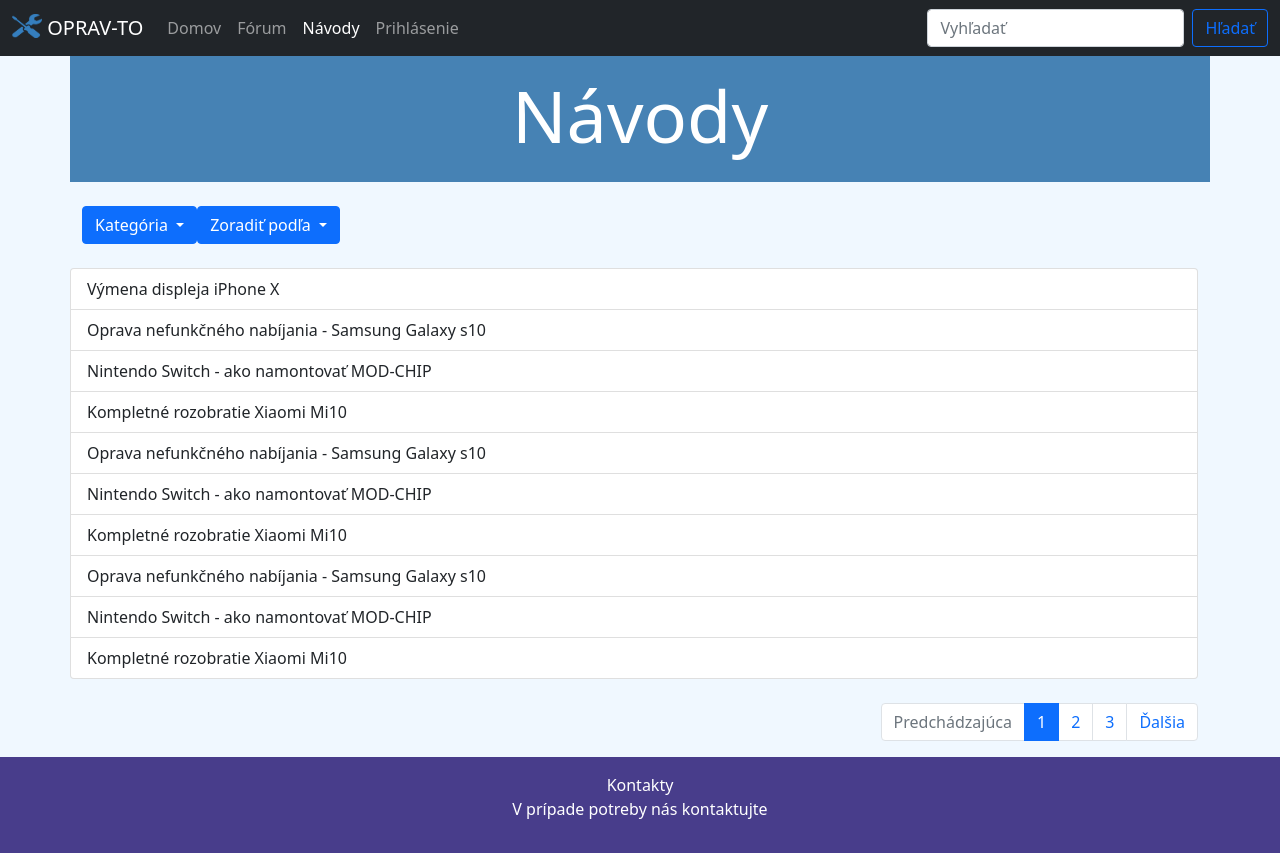
After one commit to AndrejMichalek/SemestralnaPracaVAII, a PHP site: page /navody.html in a window 1280 px wide. The commit adds this page. Run offline with PHP 8.4, Linux system fonts and the light colour scheme.

Commit message:
Pridanie návodov, dizajnu návodov, oprava bugov, zobrazenie kontaktov centrovane na stred

```diff
--- a/css.css
+++ b/css.css
@@ -6,7 +6,8 @@ body {
     background-color:aliceblue;
 }
 .logo {
-    width: 40px;
+    width: 30px;
+    height:24px
 }
 
 /*.navbar{
@@ -41,3 +42,8 @@ body {
 
     }
 }
+
+.textkontaktov {
+
+    text-align: center;
+}
--- a/index.html
+++ b/index.html
@@ -19,7 +19,7 @@
     <nav class="navbar navbar-expand-lg navbar-dark bg-dark fixed-top ">
         <div class="container-fluid">
             <a class="navbar-brand" href="index.html">
-                <img src="logo.png" alt="" width="30" height="24" class="d-inline-block align-text-top">
+                <img src="logo.png" alt="logo" class="d-inline-block align-text-top logo">
                 OPRAV-TO
             </a>
             <button class="navbar-toggler" type="button" data-bs-toggle="collapse" data-bs-target="#navbarSupportedContent" aria-controls="navbarSupportedContent" aria-expanded="false" aria-label="Toggle navigation">
@@ -34,7 +34,7 @@
                         <a class="nav-link" href="forum.html">Fórum</a>
                     </li>
                     <li class="nav-item">
-                        <a class="nav-link" href="#">Návody</a>
+                        <a class="nav-link" href="navody.html">Návody</a>
                     </li>
                     <li class="nav-item">
                         <a class="nav-link" href="#">Prihlásenie</a>
--- /dev/null
+++ b/navody.html
@@ -0,0 +1,148 @@
+<!DOCTYPE html>
+<html lang="en">
+<head>
+    <meta charset="UTF-8">
+    <title>Oprav-to Navody</title>
+
+    <meta name="viewport" content="width=device-width, initial-scale=1">
+
+    <!-- Latest compiled and minified CSS -->
+    <link href="https://cdn.jsdelivr.net/npm/bootstrap@5.1.1/dist/css/bootstrap.min.css" rel="stylesheet">
+
+    <!-- Latest compiled JavaScript -->
+    <script src="https://cdn.jsdelivr.net/npm/bootstrap@5.1.1/dist/js/bootstrap.bundle.min.js"></script>
+
+    <link href="css.css" rel="stylesheet" type="text/css">
+</head>
+<body>
+
+
+
+
+<nav class="navbar navbar-expand-lg navbar-dark bg-dark fixed-top">
+    <div class="container-fluid">
+        <a class="navbar-brand" href="index.html">
+            <img src="logo.png" alt="logo" class="d-inline-block align-text-top logo">
+            OPRAV-TO
+        </a>
+        <button class="navbar-toggler" type="button" data-bs-toggle="collapse" data-bs-target="#navbarSupportedContent" aria-controls="navbarSupportedContent" aria-expanded="false" aria-label="Toggle navigation">
+            <span class="navbar-toggler-icon"></span>
+        </button>
+        <div class="collapse navbar-collapse" id="navbarSupportedContent">
+            <ul class="navbar-nav me-auto mb-2 mb-lg-0">
+                <li class="nav-item">
+                    <a class="nav-link" aria-current="page" href="index.html">Domov</a>
+                </li>
+                <li class="nav-item">
+                    <a class="nav-link" href="forum.html">Fórum</a>
+                </li>
+                <li class="nav-item">
+                    <a class="nav-link active" href="navody.html">Návody</a>
+                </li>
+                <li class="nav-item">
+                    <a class="nav-link" href="forum.html">Prihlásenie</a>
+                </li>
+
+            </ul>
+            <form class="d-flex">
+                <input class="form-control me-2" type="search" placeholder="Vyhľadať" aria-label="Search">
+                <button class="btn btn-outline-primary" type="submit">Hľadať</button>
+            </form>
+        </div>
+    </div>
+</nav>
+
+<div class="container my-4 pt-5 mt-4 pb-3 modry">
+    <h2 class="display-2">Návody</h2>
+</div>
+
+<div class="container">
+    <div class="btn-group">
+        <div class="dropdown">
+            <button type="button" class="btn btn-primary dropdown-toggle" data-bs-toggle="dropdown">
+                Kategória
+            </button>
+            <ul class="dropdown-menu">
+                <li><a class="dropdown-item active" href="#">Všetko</a></li>
+                <li><a class="dropdown-item" href="#">Smartphony</a></li>
+                <li><a class="dropdown-item" href="#">Počítače</a></li>
+                <li><a class="dropdown-item" href="#">Ostatné</a></li>
+            </ul>
+        </div>
+        <div class="dropdown">
+            <button type="button" class="btn btn-primary dropdown-toggle" data-bs-toggle="dropdown">
+                Zoradiť podľa
+            </button>
+            <ul class="dropdown-menu">
+                <li><a class="dropdown-item active" href="#">Od najnovšieho príspevku</a></li>
+                <li><a class="dropdown-item" href="#">Od najstaršieho príspevku</a></li>
+            </ul>
+        </div>
+    </div>
+</div>
+
+
+
+<div class="container  my-4 my-4 list-group">
+    <a href="tutorial.html" class="list-group-item list-group-item-action d-flex justify-content-between align-items-center">
+        Výmena displeja iPhone X
+    </a>
+
+    <a href="#" class="list-group-item list-group-item-action d-flex justify-content-between align-items-center">
+       Oprava nefunkčného nabíjania - Samsung Galaxy s10
+    </a>
+
+    <a href="#" class="list-group-item list-group-item-action d-flex justify-content-between align-items-center">
+        Nintendo Switch - ako namontovať MOD-CHIP
+    </a>
+
+    <a href="#" class="list-group-item list-group-item-action d-flex justify-content-between align-items-center">
+        Kompletné rozobratie Xiaomi Mi10
+    </a>
+
+    <a href="#" class="list-group-item list-group-item-action d-flex justify-content-between align-items-center">
+        Oprava nefunkčného nabíjania - Samsung Galaxy s10
+    </a>
+
+    <a href="#" class="list-group-item list-group-item-action d-flex justify-content-between align-items-center">
+        Nintendo Switch - ako namontovať MOD-CHIP
+    </a>
+
+    <a href="#" class="list-group-item list-group-item-action d-flex justify-content-between align-items-center">
+        Kompletné rozobratie Xiaomi Mi10
+    </a>
+
+    <a href="#" class="list-group-item list-group-item-action d-flex justify-content-between align-items-center">
+        Oprava nefunkčného nabíjania - Samsung Galaxy s10
+    </a>
+
+    <a href="#" class="list-group-item list-group-item-action d-flex justify-content-between align-items-center">
+        Nintendo Switch - ako namontovať MOD-CHIP
+    </a>
+
+    <a href="#" class="list-group-item list-group-item-action d-flex justify-content-between align-items-center">
+        Kompletné rozobratie Xiaomi Mi10
+    </a>
+
+
+
+</div>
+
+
+<div class="container">
+    <ul class="pagination justify-content-end">
+        <li class="page-item disabled"><a class="page-link" href="#">Predchádzajúca</a></li>
+        <li class="page-item active"><a class="page-link" href="#">1</a></li>
+        <li class="page-item"><a class="page-link" href="#">2</a></li>
+        <li class="page-item"><a class="page-link" href="#">3</a></li>
+        <li class="page-item"><a class="page-link" href="#">Ďalšia</a></li>
+    </ul>
+</div>
+
+<div class="container-fluid footer pt-3 pb-3">
+    <a class="text-decoration-none footer" href="kontakty.html">Kontakty</a>
+    <p>V prípade potreby nás kontaktujte</p>
+</div>
+
+</body>
+</html>
--- a/otazka.html
+++ b/otazka.html
@@ -2,7 +2,7 @@
 <html lang="en">
 <head>
     <meta charset="UTF-8">
-    <title>Title</title>
+    <title>Oprav-to</title>
 
     <meta name="viewport" content="width=device-width, initial-scale=1">
 
@@ -18,7 +18,7 @@
     <nav class="navbar navbar-expand-lg navbar-dark bg-dark fixed-top ">
         <div class="container-fluid">
             <a class="navbar-brand" href="index.html">
-                <img src="logo.png" alt="" width="30" height="24" class="d-inline-block align-text-top">
+                <img src="logo.png" alt="logo" class="d-inline-block align-text-top logo">
                 OPRAV-TO
             </a>
             <button class="navbar-toggler" type="button" data-bs-toggle="collapse" data-bs-target="#navbarSupportedContent" aria-controls="navbarSupportedContent" aria-expanded="false" aria-label="Toggle navigation">
@@ -33,7 +33,7 @@
                         <a class="nav-link active" href="forum.html">Fórum</a>
                     </li>
                     <li class="nav-item">
-                        <a class="nav-link" href="#">Návody</a>
+                        <a class="nav-link" href="navody.html">Návody</a>
                     </li>
                     <li class="nav-item">
                         <a class="nav-link" href="#">Prihlásenie</a>
```
Also changed, not shown: forum.html (+4 -4 lines), kontakty.html (+5 -5 lines), tutorial.html (added, +157 -0 lines), iPhone -skrutky.jpg (added), iPhone -vymena displeja.jpg (added).
